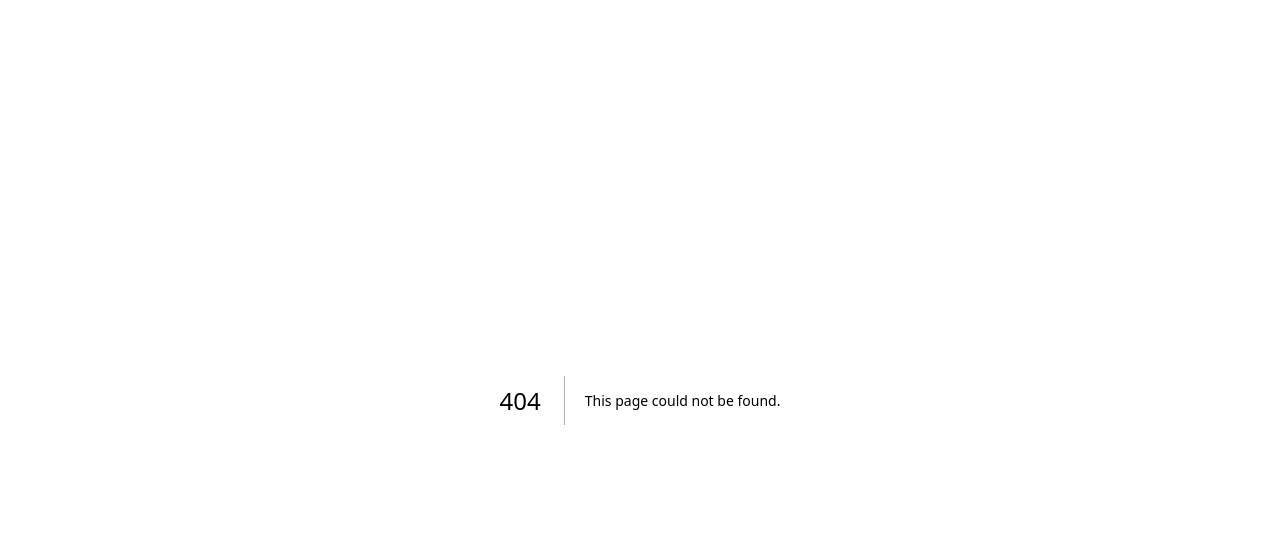
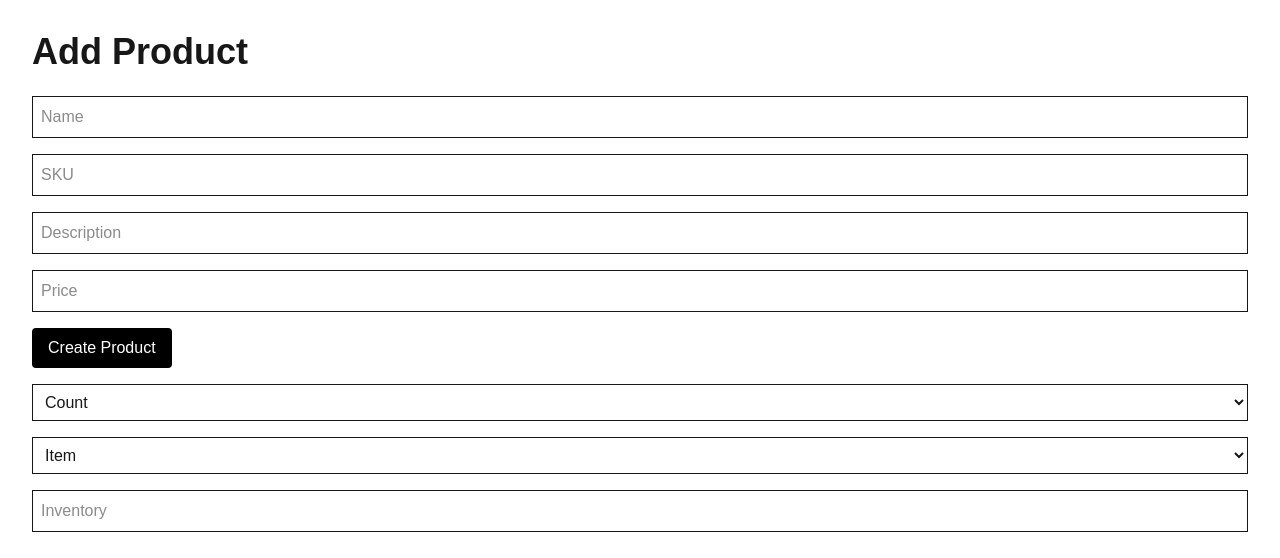
Before and after one commit to ankush-jamuar/ASSAMEDCHEM, a Next.js app: page /admin/products/new in a window 1280 px wide. Before the commit this address had no page. Shown: the top 558 px of the page. Built offline with nearby package versions, Linux system fonts and the light colour scheme; sample sign-in values are in the browser's storage.

Commit message:
implementated the add product part in admin

```diff
--- /dev/null
+++ b/app/admin/products/new/page.tsx
@@ -0,0 +1,120 @@
+"use client";
+
+import { useState } from "react";
+
+export default function NewProductPage() {
+  const [name, setName] = useState("");
+
+  const [sku, setSku] = useState("");
+
+  const [description, setDescription] = useState("");
+
+  const [price, setPrice] = useState("");
+
+  const [dimension, setDimension] = useState("COUNT");
+
+  const [baseUnit, setBaseUnit] = useState("ITEM");
+
+  const [inventory, setInventory] = useState("");
+
+  async function createProduct() {
+    const response = await fetch("/api/product", {
+      method: "POST",
+
+      headers: {
+        "Content-Type": "application/json",
+      },
+
+      body: JSON.stringify({
+        name,
+        sku,
+        description,
+        price,
+        dimension,
+        baseUnit,
+        inventory,
+      }),
+    });
+
+    const data = await response.json();
+
+    alert(data.success ? "Product Created" : "Failed");
+  }
+
+  return (
+    <main className="p-8">
+      <h1 className="text-4xl font-bold mb-6">Add Product</h1>
+
+      <div className="space-y-4">
+        <input
+          placeholder="Name"
+          className="border p-2 w-full"
+          value={name}
+          onChange={(e) => setName(e.target.value)}
+        />
+
+        <input
+          placeholder="SKU"
+          className="border p-2 w-full"
+          value={sku}
+          onChange={(e) => setSku(e.target.value)}
+        />
+
+        <input
+          placeholder="Description"
+          className="border p-2 w-full"
+          value={description}
+          onChange={(e) => setDescription(e.target.value)}
+        />
+
+        <input
+          placeholder="Price"
+          className="border p-2 w-full"
+          value={price}
+          onChange={(e) => setPrice(e.target.value)}
+        />
+
+        <button
+          onClick={createProduct}
+          className="
+            bg-black
+            text-white
+            px-4
+            py-2
+            rounded
+          "
+        >
+          Create Product
+        </button>
+        <select
+          value={dimension}
+          onChange={(e) => setDimension(e.target.value)}
+          className="border p-2 w-full"
+        >
+          <option value="WEIGHT">Weight</option>
+
+          <option value="VOLUME">Volume</option>
+
+          <option value="COUNT">Count</option>
+        </select>
+        <select
+          value={baseUnit}
+          onChange={(e) => setBaseUnit(e.target.value)}
+          className="border p-2 w-full"
+        >
+          <option value="G">Gram</option>
+
+          <option value="ML">Milliliter</option>
+
+          <option value="ITEM">Item</option>
+        </select>
+        <input
+          placeholder="Inventory"
+          className="border p-2 w-full"
+          value={inventory}
+          onChange={(e) => setInventory(e.target.value)}
+        />
+      </div>
+    </main>
+  );
+}
--- /dev/null
+++ b/app/api/product/route.ts
@@ -0,0 +1,35 @@
+import { prisma } from "../../../lib/prisma";
+import { NextResponse } from "next/server";
+
+export async function POST(request: Request) {
+  try {
+    const body = await request.json();
+
+    const product = await prisma.product.create({
+      data: {
+        name: body.name,
+
+        sku: body.sku,
+
+        description: body.description,
+
+        dimension: body.dimension,
+
+        baseUnit: body.baseUnit,
+
+        inventory: Number(body.inventory),
+
+        pricePerBaseUnit: Number(body.price),
+      },
+    });
+
+    return NextResponse.json({
+      success: true,
+      product,
+    });
+  } catch {
+    return NextResponse.json({
+      success: false,
+    });
+  }
+}
--- a/app/components/AdminNav.tsx
+++ b/app/components/AdminNav.tsx
@@ -5,21 +5,14 @@ import Link from "next/link";
 export default function AdminNav() {
   return (
     <div className="flex gap-4 mb-6">
-
-      <Link
-        href="/admin"
-        className="border px-4 py-2 rounded"
-      >
+      <Link href="/admin" className="border px-4 py-2 rounded">
         Orders
       </Link>
 
-      <Link
-        href="/admin/quotations"
-        className="border px-4 py-2 rounded"
-      >
+      <Link href="/admin/quotations" className="border px-4 py-2 rounded">
         Quotations
       </Link>
-
+      <Link href="/admin/products/new">Add Product</Link>
     </div>
   );
 }
```
